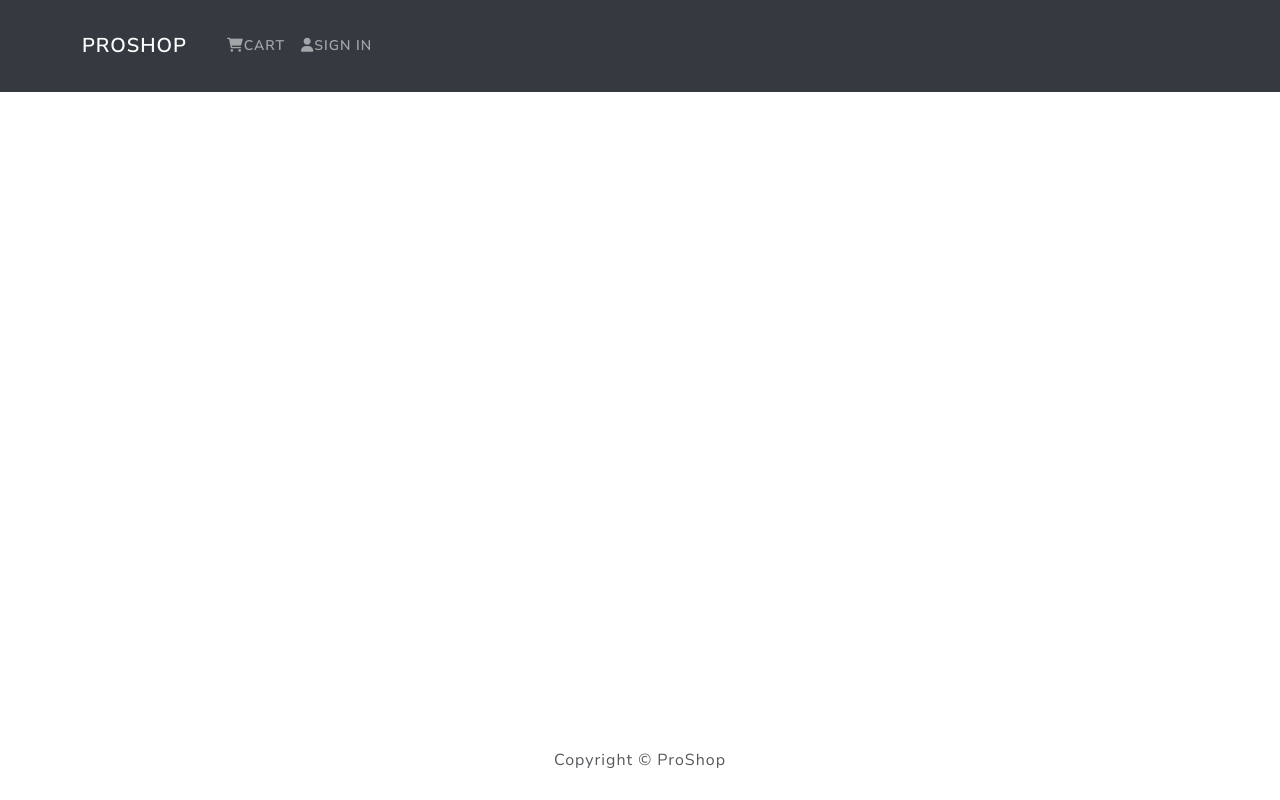
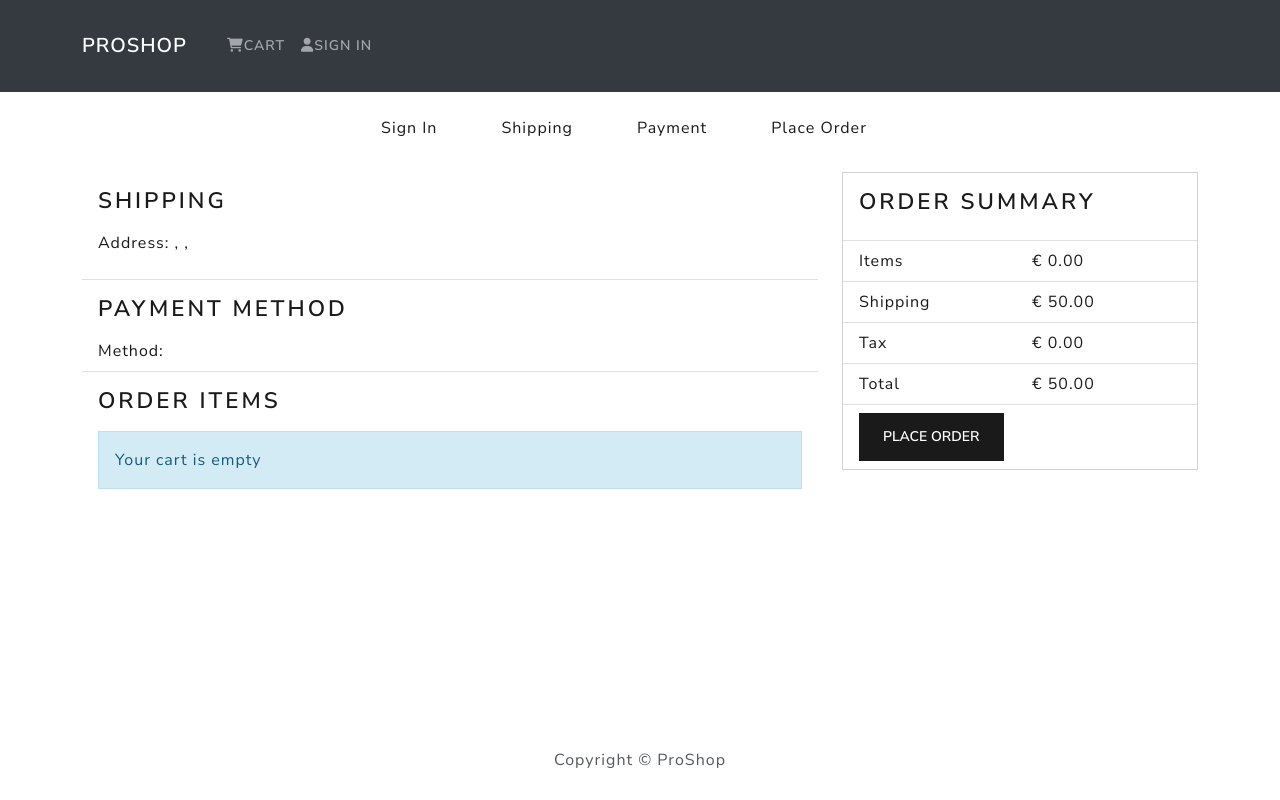
Before and after one commit to NerijusU/Pro-Shop, a React (Create React App) app in the folder frontend/: page /placeorder in a window 1280 px wide. Built offline with nearby package versions, Linux system fonts and the light colour scheme.

Commit message:
add PlaceOrderScreen

```diff
--- a/frontend/src/App.js
+++ b/frontend/src/App.js
@@ -10,6 +10,7 @@
 import ProfileScreen from "./screens/ProfileScreen";
 import ShippingScreen from "./screens/ShippingScreen";
 import PaymentScreen from "./screens/PaymentScreen";
+import PlaceOrderScreen from "./screens/PlaceOrderScreen";
 
 const App = () => {
   return (
@@ -20,6 +21,7 @@
           <Routes>
             <Route path="/shipping" element={<ShippingScreen />} />
             <Route path="/payment" element={<PaymentScreen />} />
+            <Route path="/placeorder" element={<PlaceOrderScreen />} />
             <Route path="/login" element={<LoginScreen />} />
             <Route path="/register" element={<RegisterScreen />} />
             <Route path="/profile" element={<ProfileScreen />} />
--- /dev/null
+++ b/frontend/src/screens/PlaceOrderScreen.js
@@ -0,0 +1,136 @@
+import React, { useState } from "react";
+import { useNavigate } from "react-router-dom";
+import { Button, Row, Col, ListGroup, Image, Card } from "react-bootstrap";
+import { useDispatch, useSelector } from "react-redux";
+import Message from "../components/Message";
+import CheckoutSteps from "../components/CheckoutSteps";
+import { Link } from "react-router-dom";
+
+const PlaceOrderScreen = () => {
+  const cart = useSelector((state) => state.cart);
+
+  // Calculate prices
+  const addDecimals = (num) => {
+    return (Math.round(num * 100) / 100).toFixed(2);
+  };
+
+  cart.itemsPrice = addDecimals(
+    cart.cartItems.reduce((acc, item) => acc + item.price * item.qty, 0)
+  );
+  cart.shippingPrice = addDecimals(cart.itemsPrice > 100 ? 0 : 50);
+  cart.taxPrice = addDecimals(Number((0.15 * cart.itemsPrice).toFixed(2)));
+  cart.totalPrice = (
+    Number(cart.itemsPrice) +
+    Number(cart.shippingPrice) +
+    Number(cart.taxPrice)
+  ).toFixed(2);
+
+  const placeOrderHandler = () => {
+    console.log("order");
+  };
+
+  return (
+    <>
+      <CheckoutSteps step1 step2 step3 step4 />
+      <Row>
+        <Col md={8}>
+          <ListGroup variant="flush">
+            <ListGroup.Item>
+              <h2>Shipping</h2>
+              <p>
+                <strong>Address: </strong>
+                {cart.shippingAddress.address}, {cart.shippingAddress.city}{" "}
+                {cart.shippingAddress.postalCode},{" "}
+                {cart.shippingAddress.country}
+              </p>
+            </ListGroup.Item>
+
+            <ListGroup.Item>
+              <h2>Payment Method</h2>
+              <strong>Method: </strong>
+              {cart.paymentMethod}
+            </ListGroup.Item>
+
+            <ListGroup.Item>
+              <h2>Order Items</h2>
+              {cart.cartItems.length === 0 ? (
+                <Message>Your cart is empty</Message>
+              ) : (
+                <ListGroup variant="flush">
+                  {cart.cartItems.map((item, index) => (
+                    <ListGroup.Item key={index}>
+                      <Row>
+                        <Col md={1}>
+                          <Image
+                            src={item.image}
+                            alt={item.name}
+                            fluid
+                            rounded
+                          />
+                        </Col>
+                        <Col>
+                          <Link to={`/product/${item.product}`}>
+                            {item.name}
+                          </Link>
+                        </Col>
+                        <Col md={4}>
+                          {item.qty} x € {item.price} = €{" "}
+                          {item.qty * item.price}
+                        </Col>
+                      </Row>
+                    </ListGroup.Item>
+                  ))}
+                </ListGroup>
+              )}
+            </ListGroup.Item>
+          </ListGroup>
+        </Col>
+        <Col md={4}>
+          <Card>
+            <ListGroup variant="flush">
+              <ListGroup.Item>
+                <h2>Order Summary</h2>
+              </ListGroup.Item>
+              <ListGroup.Item>
+                <Row>
+                  <Col>Items</Col>
+                  <Col>€ {cart.itemsPrice}</Col>
+                </Row>
+              </ListGroup.Item>
+              <ListGroup.Item>
+                <Row>
+                  <Col>Shipping</Col>
+                  <Col>€ {cart.shippingPrice}</Col>
+                </Row>
+              </ListGroup.Item>
+              <ListGroup.Item>
+                <Row>
+                  <Col>Tax</Col>
+                  <Col>€ {cart.taxPrice}</Col>
+                </Row>
+              </ListGroup.Item>
+              <ListGroup.Item>
+                <Row>
+                  <Col>Total</Col>
+                  <Col>€ {cart.totalPrice}</Col>
+                </Row>
+              </ListGroup.Item>
+              <ListGroup.Item>
+                <Button
+                  type="button"
+                  className="btn-block"
+                  disabled={cart.cartItems === 0}
+                  onClick={placeOrderHandler}
+                >
+                  Place Order
+                </Button>
+              </ListGroup.Item>
+            </ListGroup>
+          </Card>
+        </Col>
+      </Row>
+    </>
+  );
+};
+
+export default PlaceOrderScreen;
```
